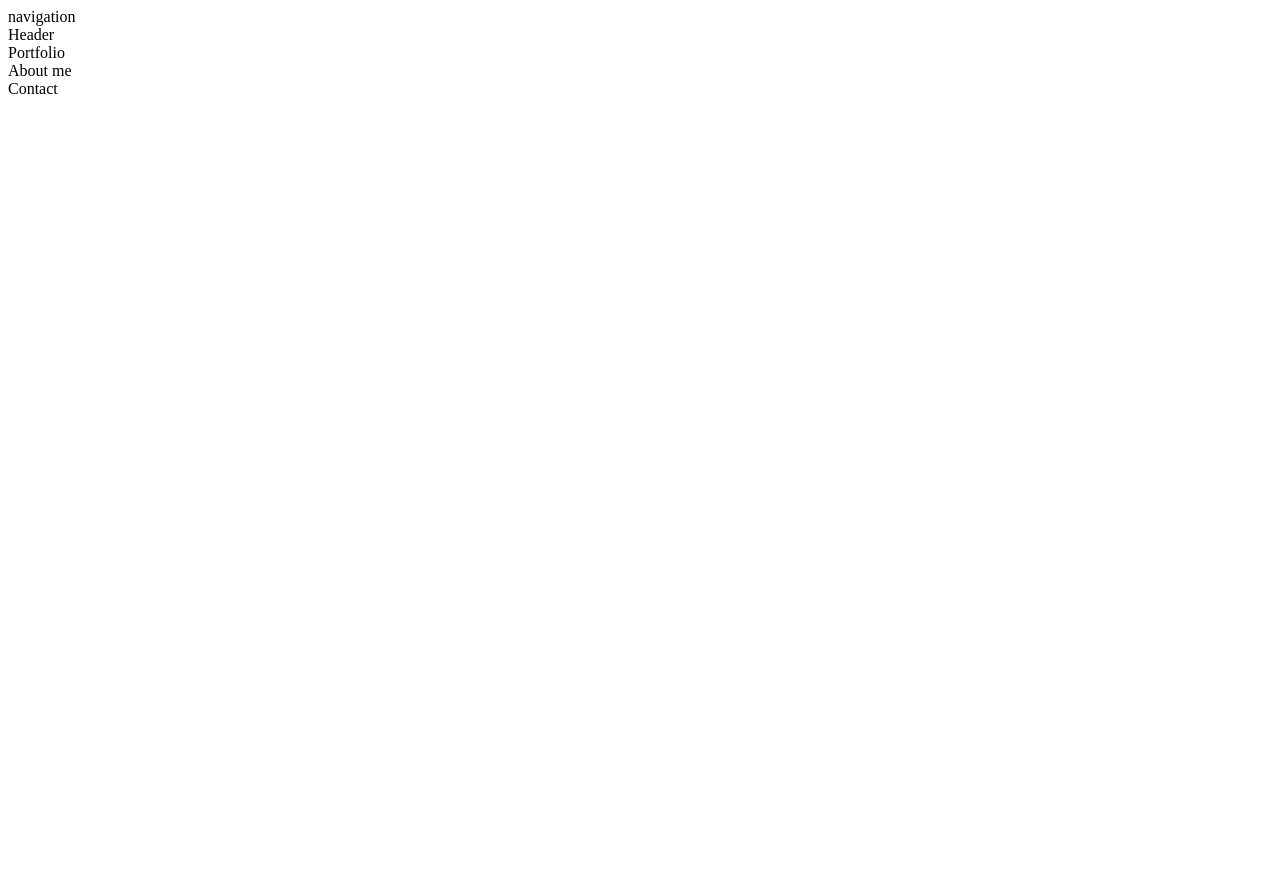
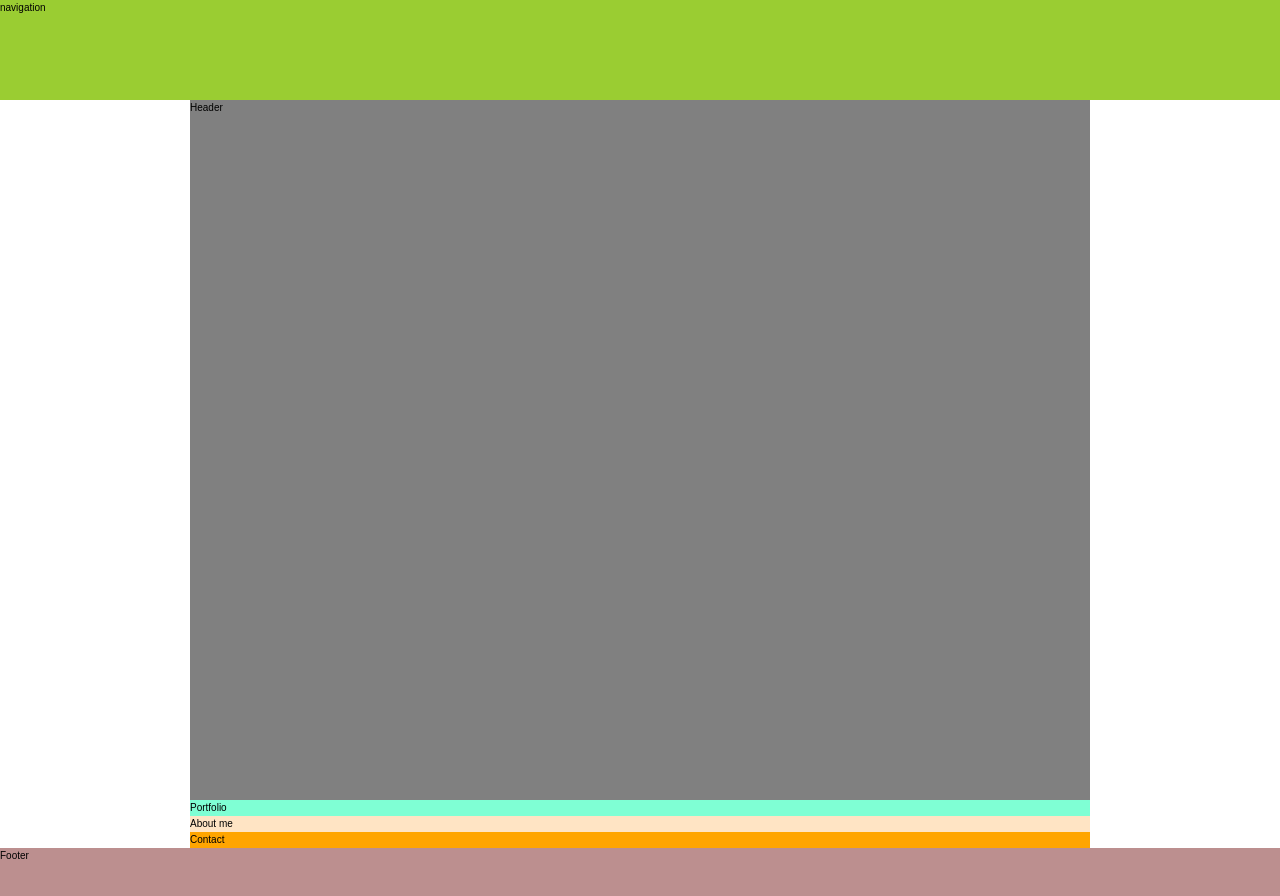
Before and after one commit to berinaptula/Rene-website, a website: page index.html in a window 1280 px wide. Before the commit the page ends 800 px from the top, so only its background shows below. Drawn offline with Linux system fonts and the light colour scheme.

Commit message:
Initializing the grids

```diff
--- a/index.html
+++ b/index.html
@@ -30,6 +30,9 @@
                 Contact
             </section>
         </main>
+        <footer class="footer">
+            Footer
+        </footer>
     </div>
 </body>
 
--- /dev/null
+++ b/sass/_about-me.scss
@@ -0,0 +1,5 @@
+.about-me {
+    background-color: bisque;
+    grid-row: 4/5;
+    grid-column: center-start / center-end;
+}
--- a/sass/_base.scss
+++ b/sass/_base.scss
@@ -4,4 +4,28 @@ $color-primary : #f0fff4;
 
 *,
 *::before,
-*::after {}
+*::after {
+    margin: 0;
+    padding: 0;
+}
+
+html {
+    font-size: 62.5%;
+    box-sizing: border-box;
+}
+
+body {
+    font-family: sans-serif;
+    line-height: 1.6;
+}
+
+.container {
+    display: grid;
+    grid-template-columns: [full-start] 1fr [center-start] minmax(min-content, 90rem) [center-end] 1fr [full-end];
+    grid-template-rows: 10rem calc(100vh - 10rem) repeat(2, 1fr);
+}
+
+.main {
+    grid-row: 3/4;
+    grid-column: center-start / center-end;
+}
--- /dev/null
+++ b/sass/_contact.scss
@@ -0,0 +1,4 @@
+.contact {
+    background-color: orange;
+
+}
--- /dev/null
+++ b/sass/_footer.scss
@@ -0,0 +1,5 @@
+.footer {
+    background-color: rosybrown;
+    grid-row: 4/5;
+    grid-column: full-start / full-end;
+}
--- /dev/null
+++ b/sass/_header.scss
@@ -0,0 +1,5 @@
+.header {
+    background-color: grey;
+    grid-row: 2/3;
+    grid-column: center-start / center-end;
+}
--- /dev/null
+++ b/sass/_navigation.scss
@@ -0,0 +1,5 @@
+.navigation {
+    background-color: yellowgreen;
+    grid-row: 1/2;
+    grid-column: full-start / full-end;
+}
--- /dev/null
+++ b/sass/_portfolio.scss
@@ -0,0 +1,3 @@
+.portfolio {
+    background-color: aquamarine;
+}
--- a/sass/main.scss
+++ b/sass/main.scss
@@ -1 +1,10 @@
 @import "base";
+
+@import "navigation";
+@import "header";
+
+
+@import "portfolio";
+@import "about-me";
+@import "contact";
+@import "footer";
```
Also changed, not shown: css/style.css.
